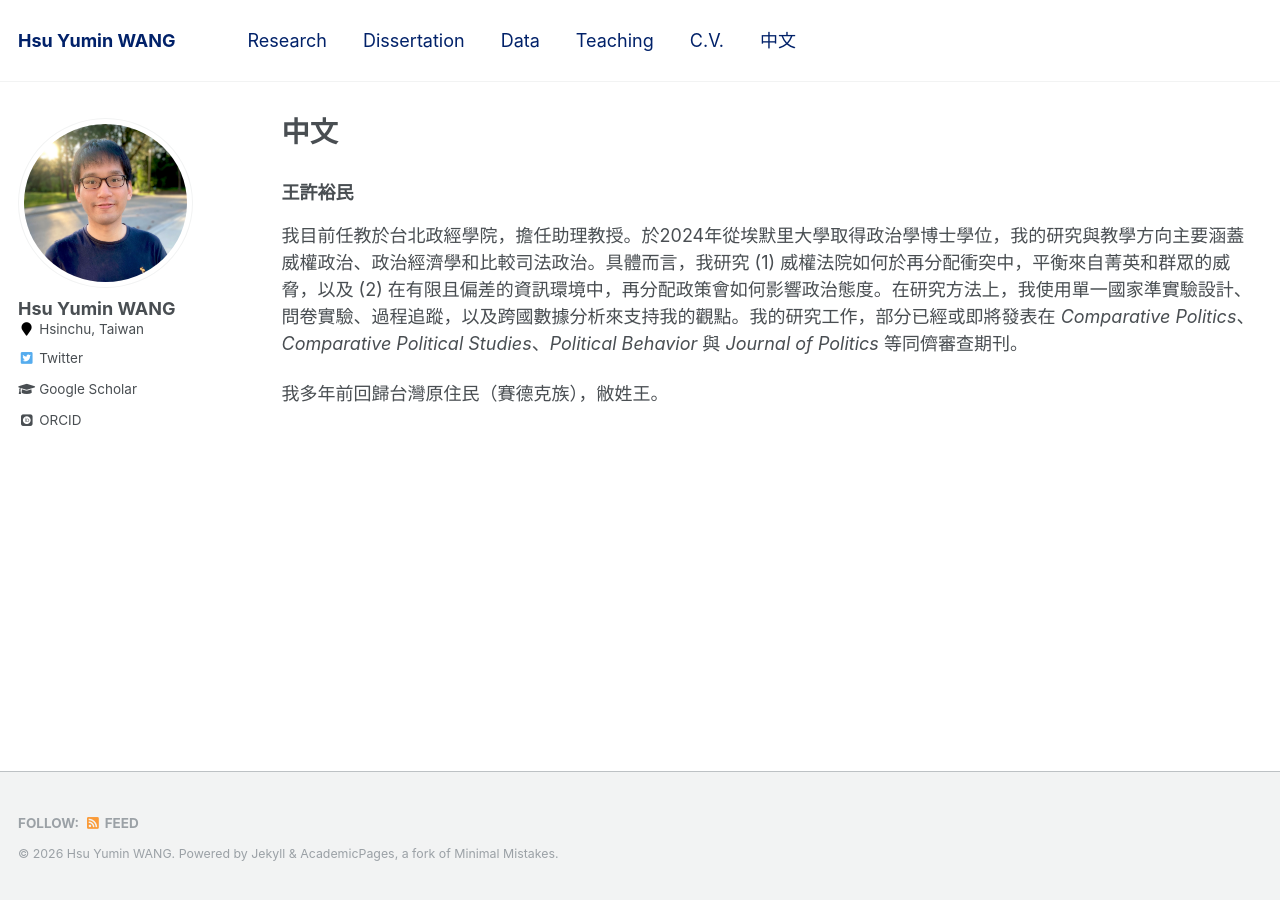
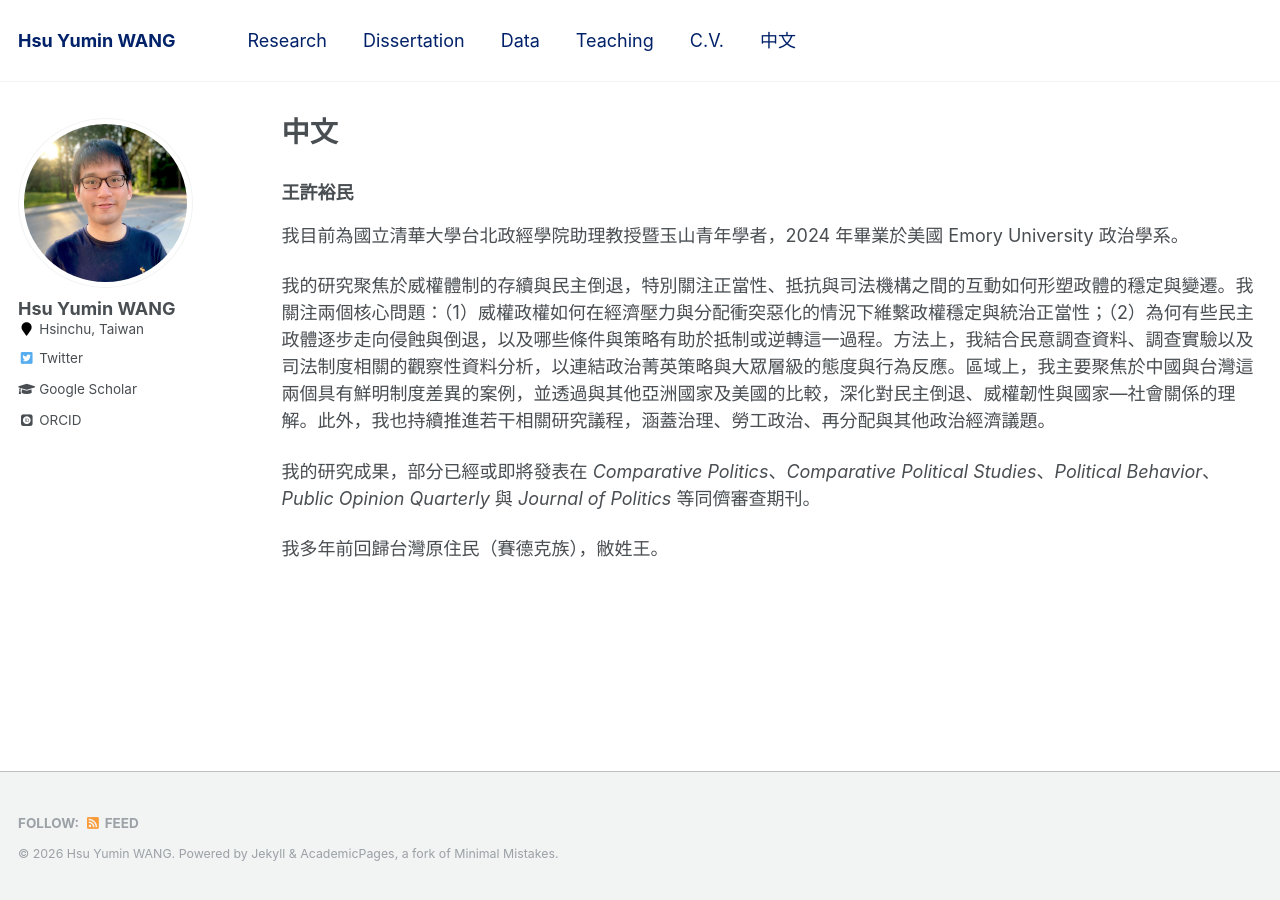
Before and after one commit to hsuyumin/hsuyumin.github.io, a Jekyll site: the page built from _pages/chinese.md, in a window 1280 px wide. Built offline with Jekyll 4.4.1, drawn with Linux system fonts in a browser that asks for light colours; some web fonts are replaced.

Commit message:
Update chinese.md

```diff
--- a/_pages/chinese.md
+++ b/_pages/chinese.md
@@ -9,6 +9,10 @@ redirect_from:
 
 ### 王許裕民
 
-我目前任教於台北政經學院，擔任助理教授。於2024年從埃默里大學取得政治學博士學位，我的研究與教學方向主要涵蓋威權政治、政治經濟學和比較司法政治。具體而言，我研究 (1) 威權法院如何於再分配衝突中，平衡來自菁英和群眾的威脅，以及 (2) 在有限且偏差的資訊環境中，再分配政策會如何影響政治態度。在研究方法上，我使用單一國家準實驗設計、問卷實驗、過程追蹤，以及跨國數據分析來支持我的觀點。我的研究工作，部分已經或即將發表在 _Comparative Politics_、_Comparative Political Studies_、_Political Behavior_ 與 _Journal of Politics_ 等同儕審查期刊。
+我目前為國立清華大學台北政經學院助理教授暨玉山青年學者，2024 年畢業於美國 Emory University 政治學系。
+
+我的研究聚焦於威權體制的存續與民主倒退，特別關注正當性、抵抗與司法機構之間的互動如何形塑政體的穩定與變遷。我關注兩個核心問題：（1）威權政權如何在經濟壓力與分配衝突惡化的情況下維繫政權穩定與統治正當性；（2）為何有些民主政體逐步走向侵蝕與倒退，以及哪些條件與策略有助於抵制或逆轉這一過程。方法上，我結合民意調查資料、調查實驗以及司法制度相關的觀察性資料分析，以連結政治菁英策略與大眾層級的態度與行為反應。區域上，我主要聚焦於中國與台灣這兩個具有鮮明制度差異的案例，並透過與其他亞洲國家及美國的比較，深化對民主倒退、威權韌性與國家—社會關係的理解。此外，我也持續推進若干相關研究議程，涵蓋治理、勞工政治、再分配與其他政治經濟議題。
+
+我的研究成果，部分已經或即將發表在 _Comparative Politics_、_Comparative Political Studies_、_Political Behavior_、_Public Opinion Quarterly_ 與 _Journal of Politics_ 等同儕審查期刊。
 
 我多年前回歸台灣原住民（賽德克族），敝姓王。
```
